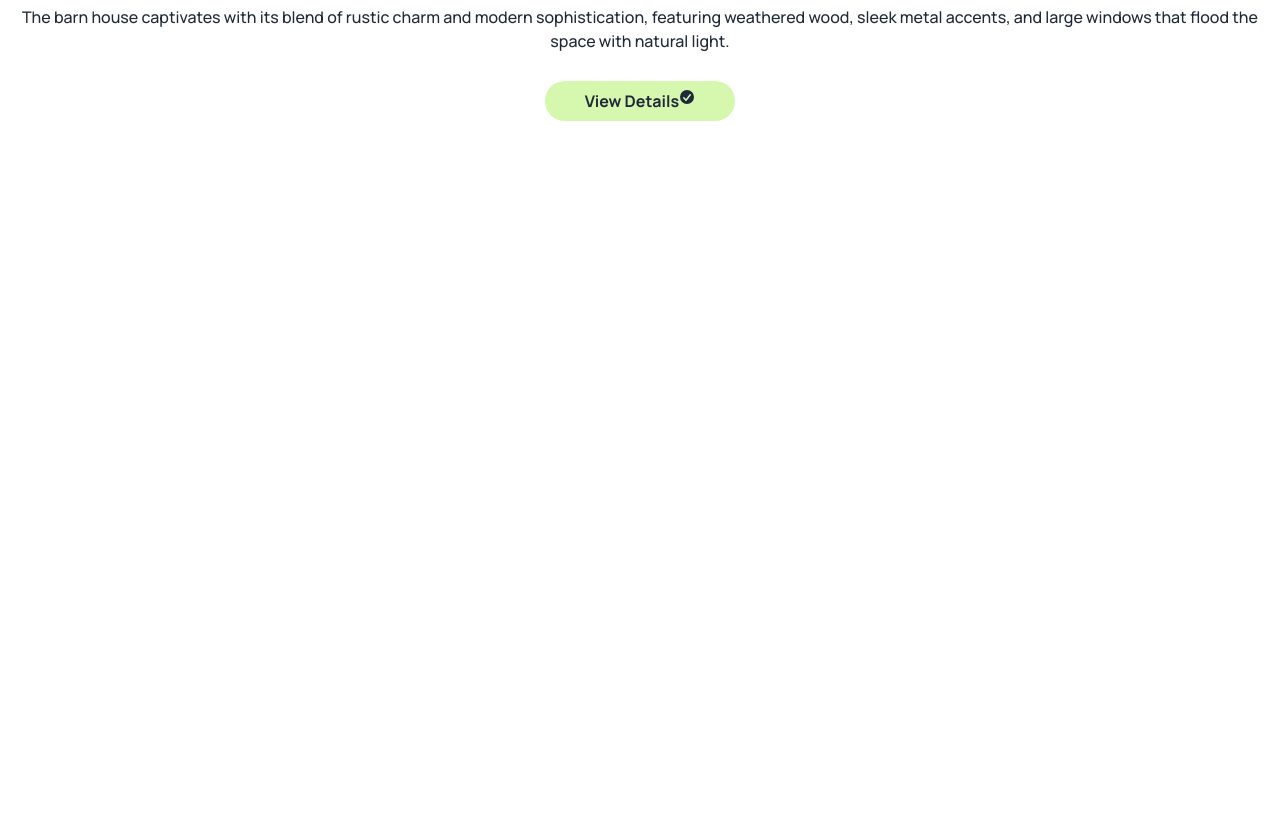
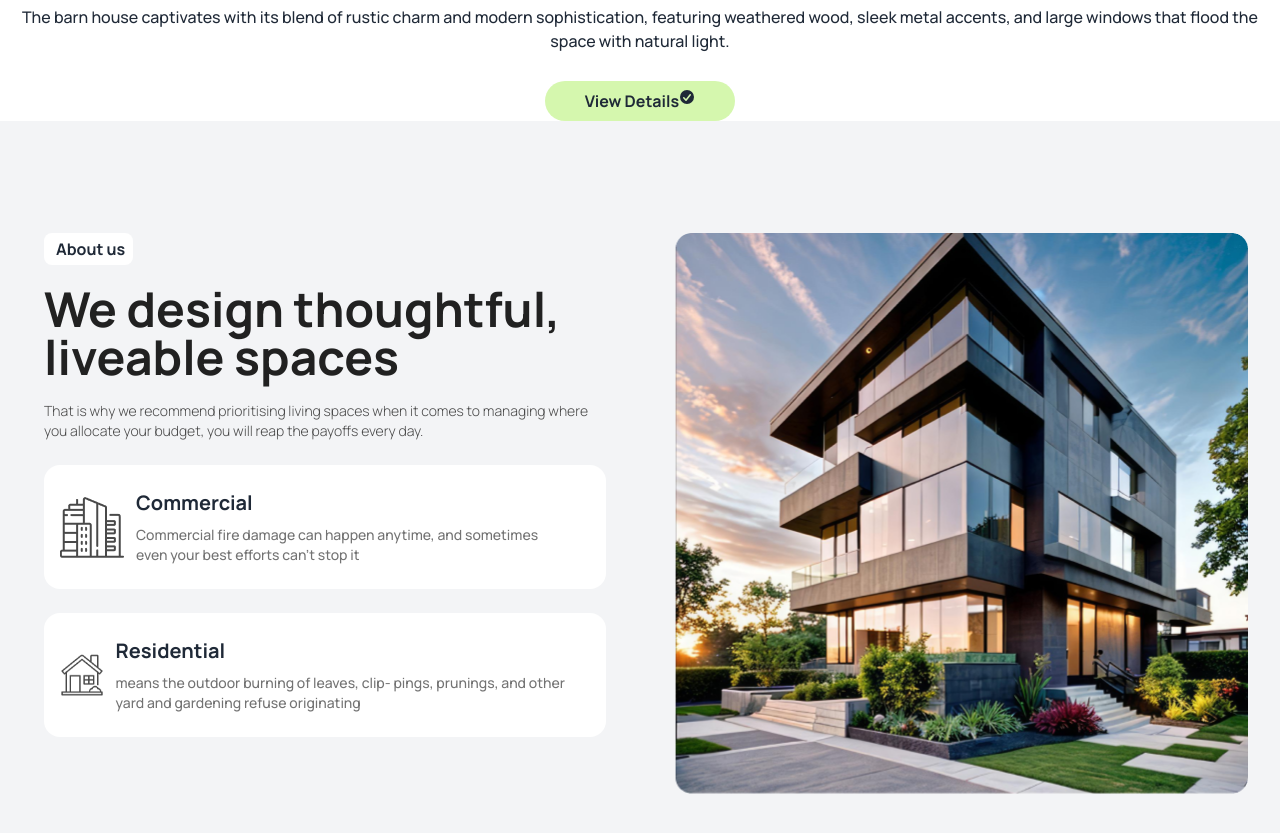
Before and after one commit to Hasan1971f/My--assinment-3, a plain HTML site: page index.html in a window 1280 px wide. Shown: the part 617-1450 px from the top of the page. Before the commit the page ends 800 px from the top, so only its background shows below. Drawn offline with nearby package versions, Linux system fonts and the light colour scheme.

Commit message:
thoughtfull design is added

```diff
--- a/index.html
+++ b/index.html
@@ -27,6 +27,7 @@
                 'button-color2': '#ABEF5F',
                 'color-bold' : '#212121',
                 'text-color' : '#494949',
+                'text-color2' : '#737373',
               },
             }
           }
@@ -133,7 +134,48 @@
       </div>
     </header>
     <main>
-
+     <!-- we design thoughtful -->
+      <section class="bg-gray-100 py-28">
+        <div class="container mx-auto grid md:grid-cols-2 gap-9">
+          <div>
+            <div class="flex justify-center md:justify-normal md:ml-11 mb-5 mx-4">
+             <button class="bg-white rounded-lg flex font-bold text-base pr-2 py-1">
+               <div class="mr-1">
+                <i class="fa-solid fa-arrow-right-long ml-2 gap-8"> </i>
+              </div>
+              About us
+             </button>
+            </div>
+            <div class="md:ml-11 mx-4">
+               <h1 class="text-4xl md:text-5xl font-bold mb-5 text-color-bold text-center md:text-left">We design thoughtful, liveable spaces</h1>
+               <p class="mb-6 text-text-color text-center md:text-left text-sm font-light">That is why we recommend prioritising living spaces when it comes to managing where you allocate your budget,  you will reap the payoffs every day. </p>
+            </div>
+            <div class="flex items-center bg-white rounded-2xl py-6 px-4 mb-6 md:ml-11 mx-4">
+              <div class="mr-3">
+                <img src="assets/commercial.png" alt="">
+              </div>
+              <div>
+                 <h5 class="text-xl font-bold mb-2">Commercial</h5>
+                 <p class="text-sm font-medium text-text-color2 ">Commercial fire damage can happen anytime, and sometimes<br>even your best efforts can’t stop it</p>
+              </div>
+            </div>
+            <div class="flex items-center bg-white rounded-2xl py-6 px-4 mb-6 md:ml-11 mx-4">
+              <div class="mr-3">
+                <img src="assets/residential.png" alt="">
+              </div>
+              <div>
+                 <h5 class="text-xl font-bold mb-2">Residential</h5>
+                 <p class="text-sm font-medium text-text-color2 "> means the outdoor burning of leaves, clip- pings, prunings, and other yard and gardening refuse originating</p>
+              </div>
+            </div>
+          </div>
+          <div class="mx-4">
+            <div>
+              <img src="assets/Rectangle.png" alt="">
+            </div>
+          </div>
+        </div>
+      </section>
     </main>
     <footer>
 
```
